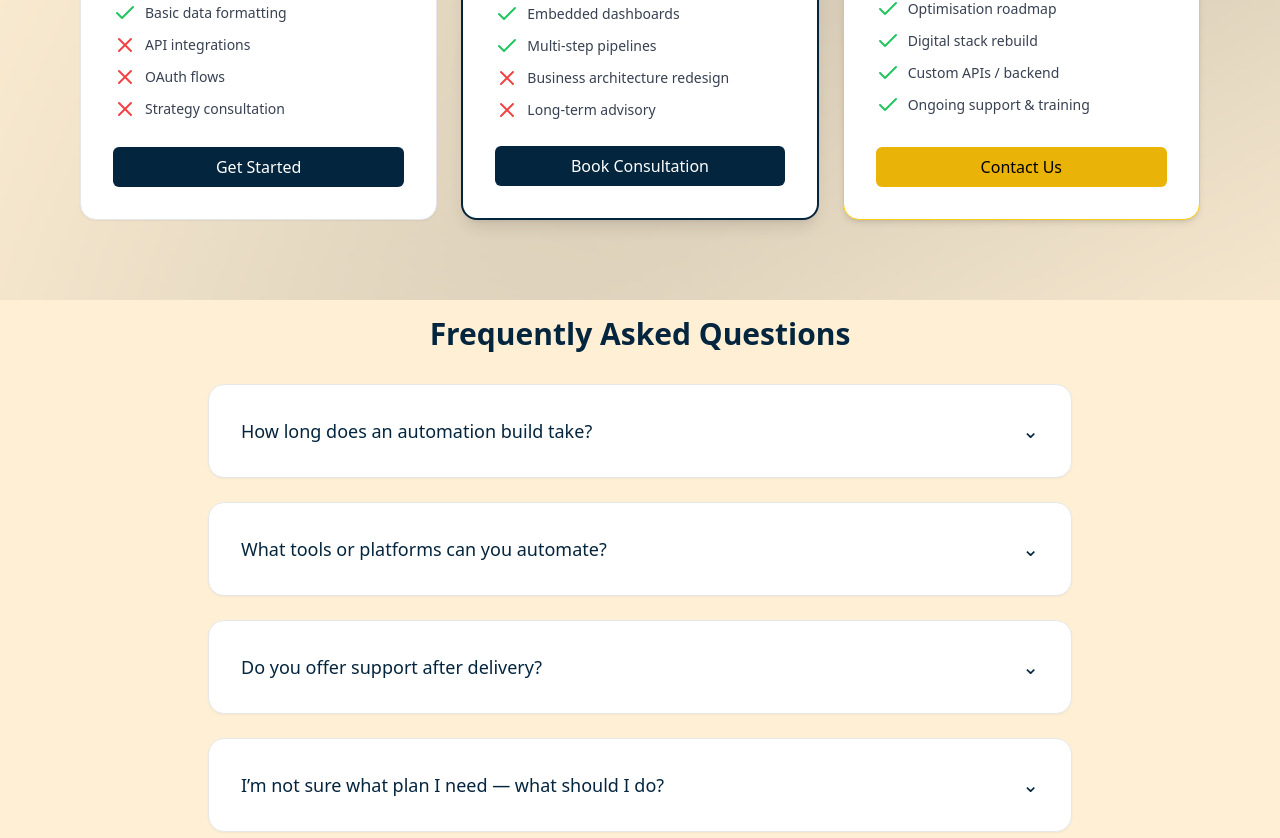
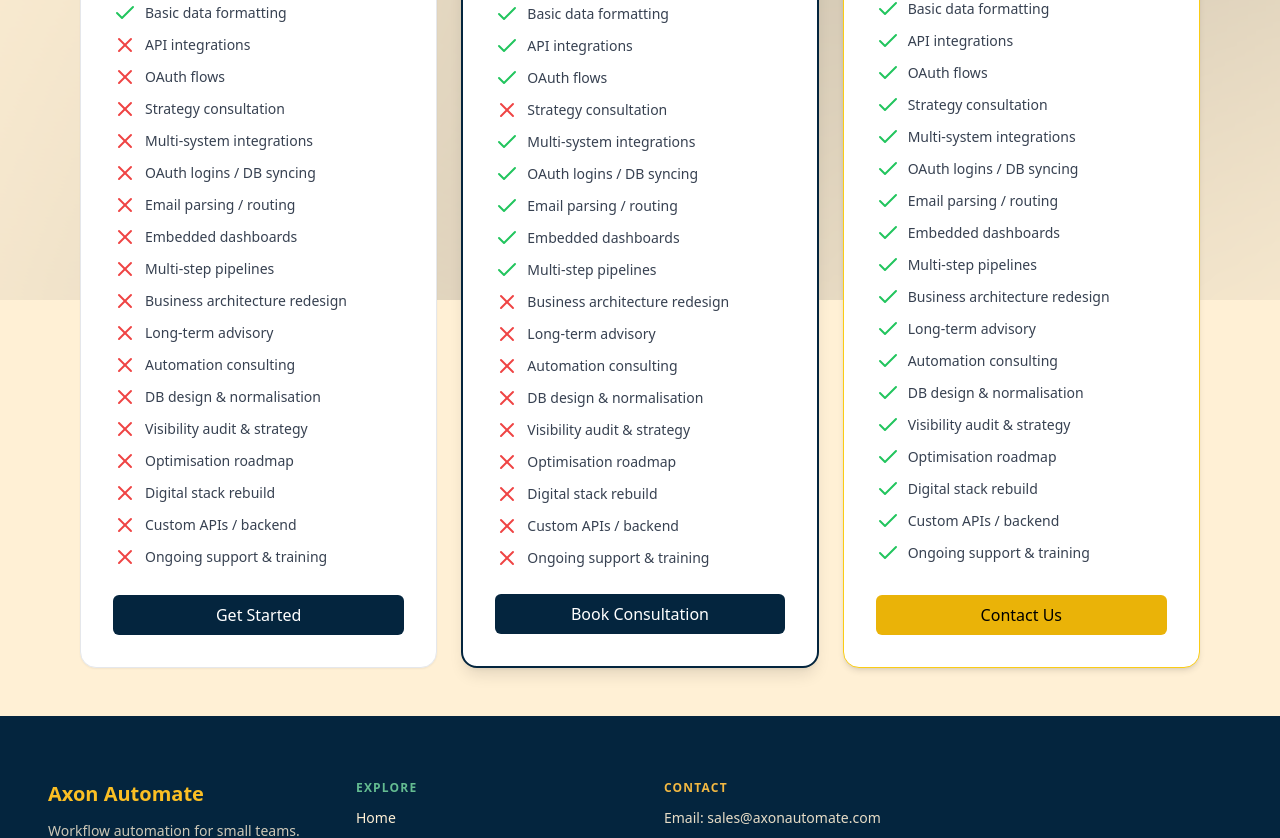
Before and after one commit to trimdex445/axon-automate, a Next.js app: page /pricing in a window 1280 px wide. Shown: the part 500-1338 px from the top of the page. Built offline with nearby package versions, Linux system fonts and the light colour scheme.

Commit message:
edited pricing list

```diff
--- a/pages/pricing.tsx
+++ b/pages/pricing.tsx
@@ -3,27 +3,56 @@ import { Check, X, Crown, Sparkles, Settings } from 'lucide-react';
 import Link from 'next/link';
 
 export default function PricingPage() {
+  const features = [
+    { label: 'Single input → single output', tiers: ['Simple', 'EndToEnd', 'Redesign'] },
+    { label: 'Form-to-email / sheet syncs', tiers: ['Simple', 'EndToEnd', 'Redesign'] },
+    { label: 'Triggered follow-ups', tiers: ['Simple', 'EndToEnd', 'Redesign'] },
+    { label: 'Basic data formatting', tiers: ['Simple', 'EndToEnd', 'Redesign'] },
+    { label: 'API integrations', tiers: ['EndToEnd', 'Redesign'] },
+    { label: 'OAuth flows', tiers: ['EndToEnd', 'Redesign'] },
+    { label: 'Strategy consultation', tiers: ['Redesign'] },
+    { label: 'Multi-system integrations', tiers: ['EndToEnd', 'Redesign'] },
+    { label: 'OAuth logins / DB syncing', tiers: ['EndToEnd', 'Redesign'] },
+    { label: 'Email parsing / routing', tiers: ['EndToEnd', 'Redesign'] },
+    { label: 'Embedded dashboards', tiers: ['EndToEnd', 'Redesign'] },
+    { label: 'Multi-step pipelines', tiers: ['EndToEnd', 'Redesign'] },
+    { label: 'Business architecture redesign', tiers: ['Redesign'] },
+    { label: 'Long-term advisory', tiers: ['Redesign'] },
+    { label: 'Automation consulting', tiers: ['Redesign'] },
+    { label: 'DB design & normalisation', tiers: ['Redesign'] },
+    { label: 'Visibility audit & strategy', tiers: ['Redesign'] },
+    { label: 'Optimisation roadmap', tiers: ['Redesign'] },
+    { label: 'Digital stack rebuild', tiers: ['Redesign'] },
+    { label: 'Custom APIs / backend', tiers: ['Redesign'] },
+    { label: 'Ongoing support & training', tiers: ['Redesign'] },
+  ];
+
+  const renderFeatureList = (tier: string) => (
+    <ul className="text-sm text-gray-700 space-y-2 text-left">
+      {features.map(({ label, tiers }, idx) => {
+        const included = tiers.includes(tier);
+        const Icon = included ? Check : X;
+        const iconClass = included ? 'text-green-500' : 'text-red-500';
+        return (
+          <li key={idx} className="flex items-center">
+            <Icon className={`${iconClass} mr-2`} /> {label}
+          </li>
+        );
+      })}
+    </ul>
+  );
+
   return (
     <Layout>
-      {/* highlighter-start */}
-      {/* Fixed Full-Viewport SVG Background for this page */}
-      {/* This div is now fixed to the viewport, acts as the furthest back layer (z-0) */}
-      {/* It has the base background color, and the SVG image is overlaid with opacity. */}
       <div className="fixed inset-0 -mx-[50vw] left-1/2 w-screen pointer-events-none z-0 bg-[#fff0d5]">
         <img
-          src="/assets/illustrations/blurry-gradient-haikei.svg" // Your SVG for the circles
+          src="/assets/illustrations/blurry-gradient-haikei.svg"
           alt="Decorative Scatter"
-          className="w-full h-full object-cover opacity-30" // SVG covers this div, with opacity
+          className="w-full h-full object-cover opacity-30"
         />
       </div>
-      {/* highlighter-end */}
 
-      {/* Main content section for the pricing page */}
-      {/* It needs `position: relative` and `z-index > 0` (e.g., z-10) to sit on top of the fixed background. */}
-      {/* The original bg-[#fff0d5] is removed from here as it's now part of the fixed background div above. */}
-      {/* highlighter-start */}
-      <section className="relative z-10 py-12 px-4"> {/* Added relative and z-10 */}
-      {/* highlighter-end */}
+      <section className="relative z-10 py-12 px-4">
         <div className="max-w-6xl mx-auto text-center">
           <h2 className="text-5xl font-extrabold text-[#04253e] mb-4 tracking-tight">Pricing Options</h2>
           <p className="text-lg text-[#04253e] max-w-2xl mx-auto font-medium mb-12">
@@ -40,15 +69,7 @@ export default function PricingPage() {
                 </div>
                 <div className="text-2xl font-bold text-[#04253e] mb-1">NZD $150–$300</div>
                 <div className="text-sm text-gray-500 mb-6">One-off mini automations</div>
-                <ul className="text-sm text-gray-700 space-y-2 text-left">
-                  <li className="flex items-center"><Check className="text-green-500 mr-2" /> Single input → single output</li>
-                  <li className="flex items-center"><Check className="text-green-500 mr-2" /> Form-to-email / sheet syncs</li>
-                  <li className="flex items-center"><Check className="text-green-500 mr-2" /> Triggered follow-ups</li>
-                  <li className="flex items-center"><Check className="text-green-500 mr-2" /> Basic data formatting</li>
-                  <li className="flex items-center"><X className="text-red-500 mr-2" /> API integrations</li>
-                  <li className="flex items-center"><X className="text-red-500 mr-2" /> OAuth flows</li>
-                  <li className="flex items-center"><X className="text-red-500 mr-2" /> Strategy consultation</li>
-                </ul>
+                {renderFeatureList('Simple')}
               </div>
               <Link href="/contact" legacyBehavior>
                 <a className="block mt-6 bg-[#04253e] text-white text-center py-2 px-4 rounded-md hover:bg-[#021722] transition-all w-full">
@@ -69,15 +90,7 @@ export default function PricingPage() {
                 </div>
                 <div className="text-2xl font-bold text-[#04253e] mb-1">NZD $1,000–$5,000</div>
                 <div className="text-sm text-gray-500 mb-6">Multi-system & logic-rich workflows</div>
-                <ul className="text-sm text-gray-700 space-y-2 text-left">
-                  <li className="flex items-center"><Check className="text-green-500 mr-2" /> Multi-system integrations</li>
-                  <li className="flex items-center"><Check className="text-green-500 mr-2" /> OAuth logins / DB syncing</li>
-                  <li className="flex items-center"><Check className="text-green-500 mr-2" /> Email parsing / routing</li>
-                  <li className="flex items-center"><Check className="text-green-500 mr-2" /> Embedded dashboards</li>
-                  <li className="flex items-center"><Check className="text-green-500 mr-2" /> Multi-step pipelines</li>
-                  <li className="flex items-center"><X className="text-red-500 mr-2" /> Business architecture redesign</li>
-                  <li className="flex items-center"><X className="text-red-500 mr-2" /> Long-term advisory</li>
-                </ul>
+                {renderFeatureList('EndToEnd')}
               </div>
               <Link href="/contact" legacyBehavior>
                 <a className="block mt-6 bg-[#04253e] text-white text-center py-2 px-4 rounded-md hover:bg-[#021722] transition-all w-full">
@@ -95,15 +108,7 @@ export default function PricingPage() {
                 </div>
                 <div className="text-lg font-bold text-[#04253e] mb-1">Contact for Pricing</div>
                 <div className="text-sm text-gray-500 mb-6">Full rebuild & strategy-led delivery</div>
-                <ul className="text-sm text-gray-700 space-y-2 text-left">
-                  <li className="flex items-center"><Check className="text-green-500 mr-2" /> Automation consulting</li>
-                  <li className="flex items-center"><Check className="text-green-500 mr-2" /> DB design & normalisation</li>
-                  <li className="flex items-center"><Check className="text-green-500 mr-2" /> Visibility audit & strategy</li>
-                  <li className="flex items-center"><Check className="text-green-500 mr-2" /> Optimisation roadmap</li>
-                  <li className="flex items-center"><Check className="text-green-500 mr-2" /> Digital stack rebuild</li>
-                  <li className="flex items-center"><Check className="text-green-500 mr-2" /> Custom APIs / backend</li>
-                  <li className="flex items-center"><Check className="text-green-500 mr-2" /> Ongoing support & training</li>
-                </ul>
+                {renderFeatureList('Redesign')}
               </div>
               <Link href="/contact" legacyBehavior>
                 <a className="block mt-6 bg-yellow-500 text-black text-center py-2 px-4 rounded-md hover:bg-yellow-600 transition-all w-full">
@@ -113,51 +118,6 @@ export default function PricingPage() {
             </div>
           </div>
         </div>
-
-        {/* FAQ Section */}
-        <div className="max-w-4xl mx-auto mt-24 px-4">
-          <h3 className="text-3xl font-bold text-center text-[#04253e] mb-8">Frequently Asked Questions</h3>
-          <div className="space-y-6">
-            {[
-              {
-                question: "How long does an automation build take?",
-                answer: "Most small automations take 2–5 days. Full builds can take 1–3 weeks depending on complexity.",
-              },
-              {
-                question: "What tools or platforms can you automate?",
-                answer: "We can work with almost any modern tool including Google Workspace, Airtable, CRMs, databases, APIs, and form platforms.",
-              },
-              {
-                question: "Do you offer support after delivery?",
-                answer: "Yes — every automation includes 14 days of support. Ongoing plans are available if you need regular tweaks or monitoring.",
-              },
-              {
-                question: "I’m not sure what plan I need — what should I do?",
-                answer: "Reach out through our quote form — we’ll guide you based on your business, workflows, and team needs. No pressure or obligations.",
-              },
-              {
-                question: "Are there monthly costs for servers, APIs, or hosting?",
-                answer: "Some automations require ongoing infrastructure (like API credits, cloud servers, or database hosting). These costs vary based on usage and are always discussed upfront. Some one-off builds can run entirely free with no monthly fees.",
-              },
-              {
-                question: "Do I pay before or after the automation is built?",
-                answer: "We build a working test version first, and you only pay once you're happy with the results. No hidden surprises — just transparency and confidence.",
-              },
-              {
-                question: "What if something breaks after delivery?",
-                answer: "Every build includes a free 4-week follow-up check-in. If anything breaks or needs tweaking, we’ll fix it at no extra cost.",
-              },
-            ].map((faq, i) => (
-              <details key={i} className="bg-white p-8 rounded-2xl shadow-sm group border border-gray-200">
-                <summary className="cursor-pointer text-lg font-medium text-[#04253e] flex justify-between items-center">
-                  <span>{faq.question}</span>
-                  <span className="text-xl transform group-open:rotate-180 transition-transform">⌄</span>
-                </summary>
-                <p className="mt-3 text-sm text-gray-600">{faq.answer}</p>
-              </details>
-            ))}
-          </div>
-        </div>
       </section>
     </Layout>
   );
```
